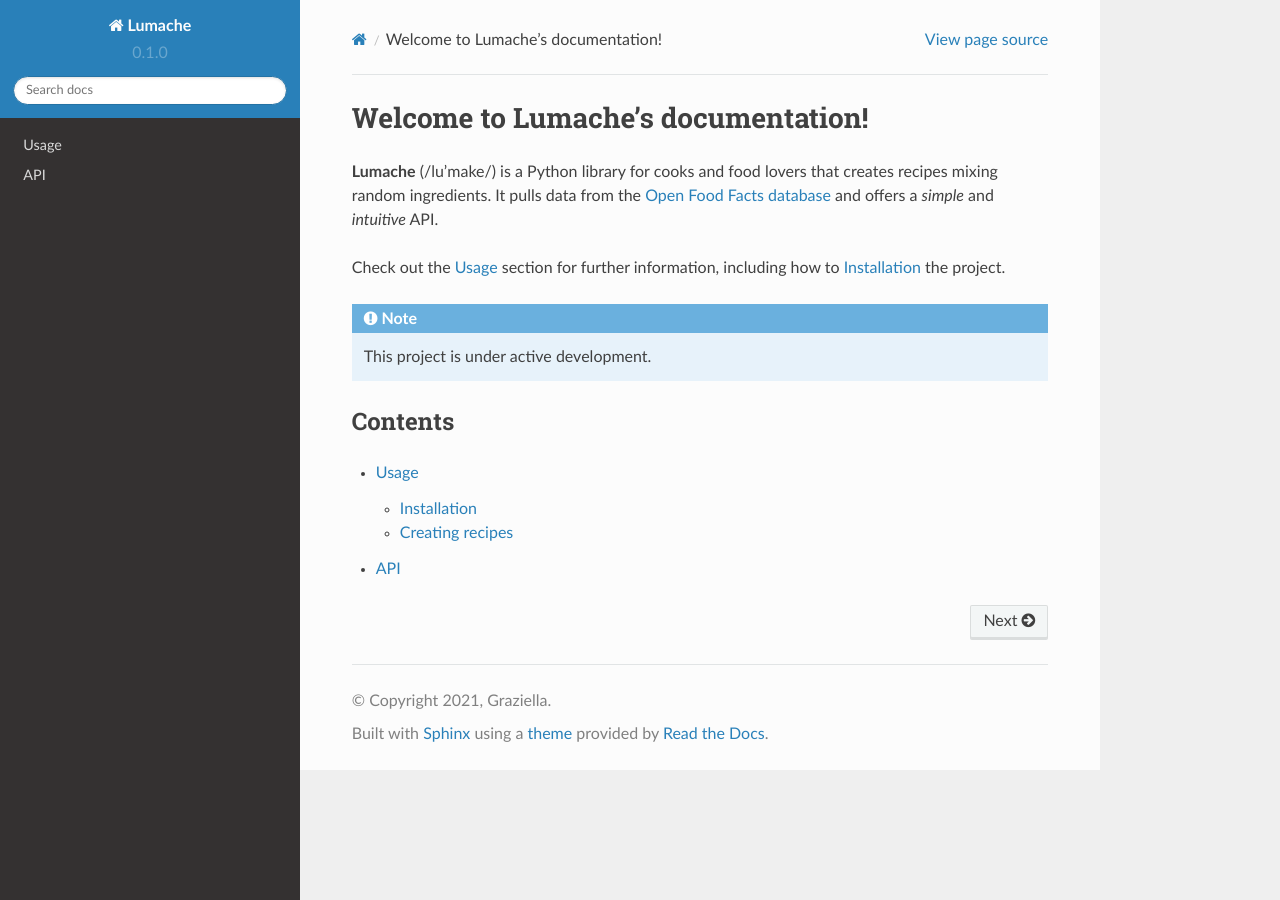
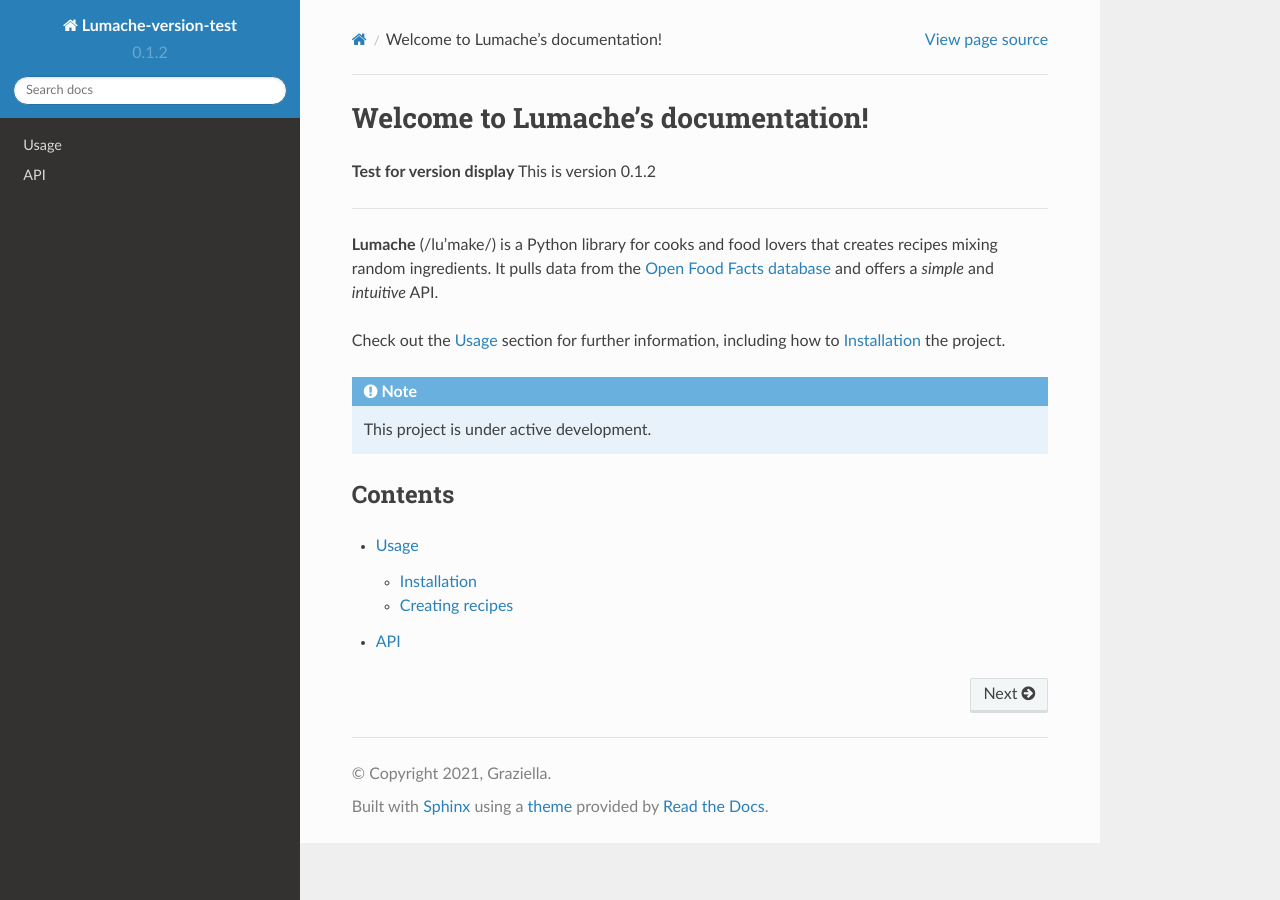
Before and after one commit to zhjwy9343/readthedocs_example, a Sphinx documentation site: the page built from docs/source/index.rst, in a window 1280 px wide. Built offline with Sphinx 7.4.7 and the Read the Docs theme 2.0.0, drawn with Linux system fonts in a browser that asks for light colours.

Commit message:
change version number

```diff
--- a/docs/source/conf.py
+++ b/docs/source/conf.py
@@ -2,12 +2,12 @@
 
 # -- Project information
 
-project = 'Lumache'
+project = 'Lumache-version-test'
 copyright = '2021, Graziella'
 author = 'Graziella'
 
 release = '0.1'
-version = '0.1.0'
+version = '0.1.2'
 
 # -- General configuration
 
--- a/docs/source/index.rst
+++ b/docs/source/index.rst
@@ -1,5 +1,10 @@
 Welcome to Lumache's documentation!
 ===================================
+
+**Test for version display**
+This is version 0.1.2
+
+-------
 
 **Lumache** (/lu'make/) is a Python library for cooks and food lovers
 that creates recipes mixing random ingredients.
--- a/lumache.py
+++ b/lumache.py
@@ -2,7 +2,7 @@
 Lumache - Python library for cooks and food lovers.
 """
 
-__version__ = "0.1.0"
+__version__ = "0.1.2"
 
 
 class InvalidKindError(Exception):
```
